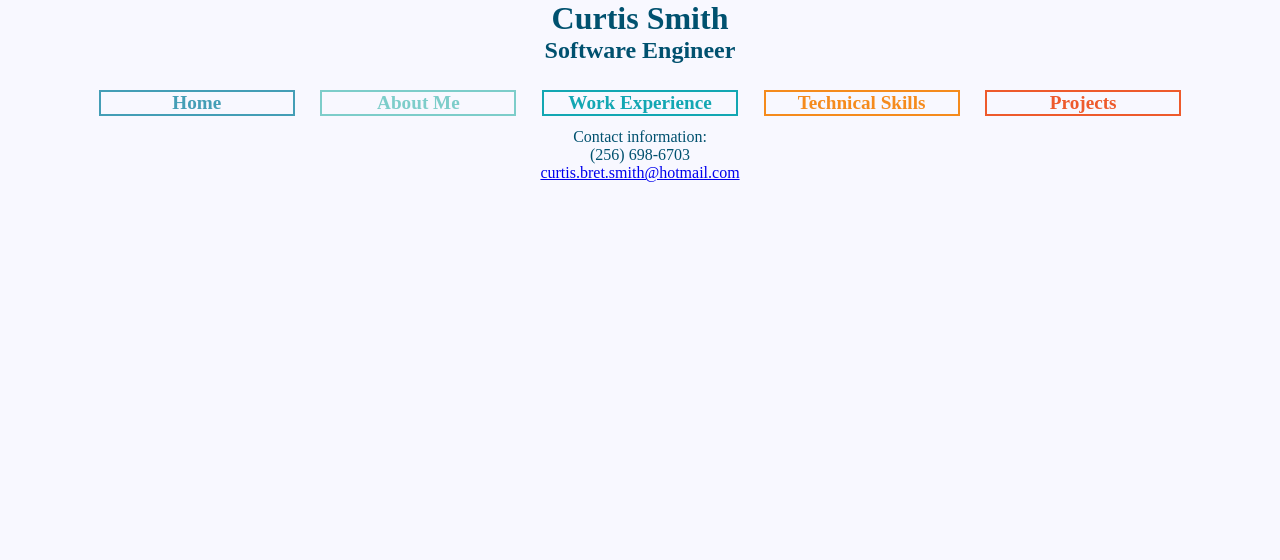
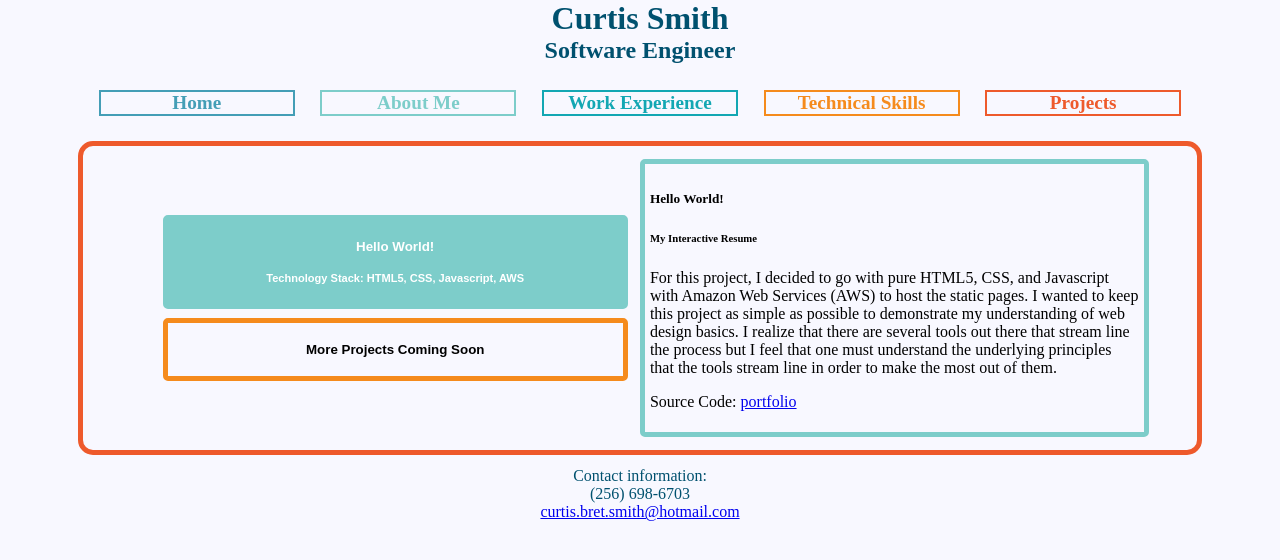
Before and after one commit to CurtisBretSmith/portfolio, a plain HTML site: page projects.html in a window 1280 px wide. Drawn offline with Linux system fonts and the light colour scheme.

Commit message:
Added content for Projects page and cleaned up files for WorkExperience page.

```diff
--- a/css/projects.css
+++ b/css/projects.css
@@ -0,0 +1,95 @@
+#main-container {
+    display: flex;
+    flex-flow: column wrap;
+    justify-content: center;
+    align-items: center;
+}
+
+#projects-div {
+    border: 5px solid var(--red);
+    border-radius: 15px;
+    display: flex;
+    flex-flow: column nowrap;
+    justify-content: center;
+    align-items: center;
+    width: 85%;
+    margin: 1%;
+    padding: 1%;
+}
+
+#projectsContainer-div {
+    display: flex;
+    flex-flow: column nowrap;
+    justify-content: center;
+    align-items: center;
+    width: 95%;
+}
+
+.projectButton {
+    border: 5px solid;
+    border-radius: 5px;
+    transition-duration: .25s;
+    outline: none;
+    width: 95%;
+    margin: 1%;
+}
+
+.projectButton:hover {
+    border-width: 10px;
+}
+
+#project1 {
+    border-color: var(--lightBlue);
+    background-color: transparent;
+}
+
+#project2 {
+    border-color: var(--orange);
+    background-color: transparent;
+}
+
+#projectsDetails-div {
+    display: flex;
+    flex-flow: column nowrap;
+    justify-content: center;
+    align-items: center;
+    width: 95%;
+}
+
+.projectDetails {
+    border: 5px solid;
+    border-radius: 5px;
+    width: 95%;
+    padding: 1%;
+}
+
+#project1Details {
+    display: none;
+    border-color: var(--lightBlue);
+}
+
+#project2Details {
+    display: none;
+    border-color: var(--orange);
+}
+
+@media screen and (min-width: 800px) {
+    #projects-div {
+        flex-flow: row nowrap;
+        width: 85%;
+    }
+
+    #projectsContainer-div {
+        width: 45%;
+    }
+
+    #projectsDetails-div {
+        display: block;
+        width: 45%;
+    }
+
+    .projectDetails {
+        width: 100%;
+        padding: 1%;
+    }
+}
--- /dev/null
+++ b/javascript/projects.js
@@ -0,0 +1,38 @@
+let activeProject;
+
+function showDefault() {
+    activeProject = 1;
+    let button = document.getElementById('project' + activeProject);
+    button.style.backgroundColor = "var(--lightBlue)";
+    button.style.color = "white";
+    let detail = document.getElementById('project' +  activeProject + 'Details');
+    detail.style.display = "block";
+}
+
+function showProject1(){
+    let activeButton = document.getElementById('project' + activeProject);
+    activeButton.style.backgroundColor = "transparent";
+    activeButton.style.color = "black";
+    let activeDetail = document.getElementById('project' + activeProject + 'Details');
+    activeDetail.style.display = "none";
+    activeProject = 1;
+    let newActiveButton = document.getElementById('project' + activeProject);
+    newActiveButton.style.backgroundColor = "var(--lightBlue)";
+    newActiveButton.style.color = "white";
+    let newActiveDetail = document.getElementById('project' + activeProject + 'Details');
+    newActiveDetail.style.display = "block";
+}
+
+function showProject2(){
+    let activeButton = document.getElementById('project' + activeProject);
+    activeButton.style.backgroundColor = "transparent";
+    activeButton.style.color = "black";
+    let activeDetail = document.getElementById('project' + activeProject + 'Details');
+    activeDetail.style.display = "none";
+    activeProject = 2;
+    let newActiveButton = document.getElementById('project' + activeProject);
+    newActiveButton.style.backgroundColor = "var(--orange)";
+    newActiveButton.style.color = "white";
+    let newActiveDetail = document.getElementById('project' + activeProject + 'Details');
+    newActiveDetail.style.display = "block";
+}
--- a/projects.html
+++ b/projects.html
@@ -6,8 +6,10 @@
     <title>Projects</title>
     <link rel="stylesheet" href="css/main.css">
     <link rel="stylesheet" href="css/projects.css">
+    <script src="javascript/projects.js"></script>
+
 </head>
-<body>
+<body onload="showDefault()">
 <div id="body-container" class="full-width full-height margin-0">
     <header>
         <h1>Curtis Smith</h1>
@@ -21,7 +23,52 @@
         <a id="nav-link-Projects" class="nav-link" href="projects.html">Projects</a>
     </nav>
     <main id="main-container" class="full-width">
+        <div id="projects-div">
+            <div id="projectsContainer-div">
+                <button id="project1" class="projectButton" onclick="showProject1()">
+                    <h4>Hello World!</h4>
+                    <h5>Technology Stack: HTML5, CSS, Javascript, AWS</h5>
 
+                </button>
+                <button id="project2" class="projectButton" onclick="showProject2()">
+                    <h4>More Projects Coming Soon</h4>
+                </button>
+            </div>
+            <div id="projectsDetails-div">
+                <div id="project1Details" class="projectDetails">
+                    <h5>Hello World!</h5>
+                    <h6>My Interactive Resume</h6>
+                    <p>
+                        For this project, I decided to go with pure HTML5, CSS, and Javascript with Amazon Web Services
+                        (AWS) to host the static pages. I wanted to keep this project as simple as possible to demonstrate
+                        my understanding of web design basics. I realize that there are several tools out there that
+                        stream line the process but I feel that one must understand the underlying principles that the
+                        tools stream line in order to make the most out of them.
+                    </p>
+                    <p>
+                        Source Code:
+                        <span>
+                            <a href="https://github.com/CurtisBretSmith/portfolio">
+                                portfolio
+                            </a>
+                        </span>
+                    </p>
+
+                </div>
+                <div id="project2Details" class="projectDetails">
+                    <p>
+                        I have a few more projects that I am working on and will publish soon.
+                    </p>
+                    <p>Upcoming projects:</p>
+                    <ul>
+                        <li>A family financial budgeting API.</li>
+                        <li>A web application that will interface with the budgeting API</li>
+                        <li>A desktop application that will interface with the budgeting API</li>
+                        <li>A mobile application that will interface with the budgeting API</li>
+                    </ul>
+                </div>
+            </div>
+        </div>
     </main>
     <footer>
         <p>Contact information:</p>
```
Also changed, not shown: css/workExperience.css (+3 -15 lines).
